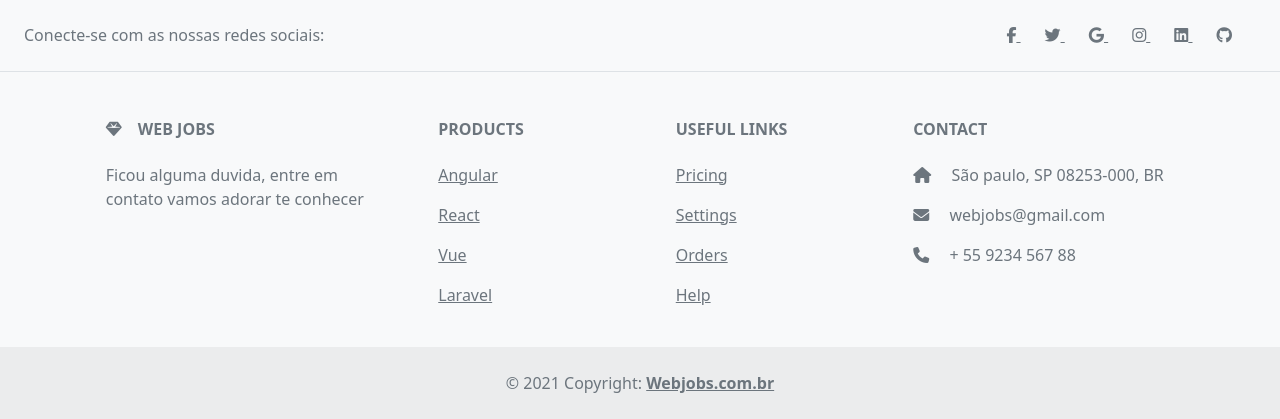
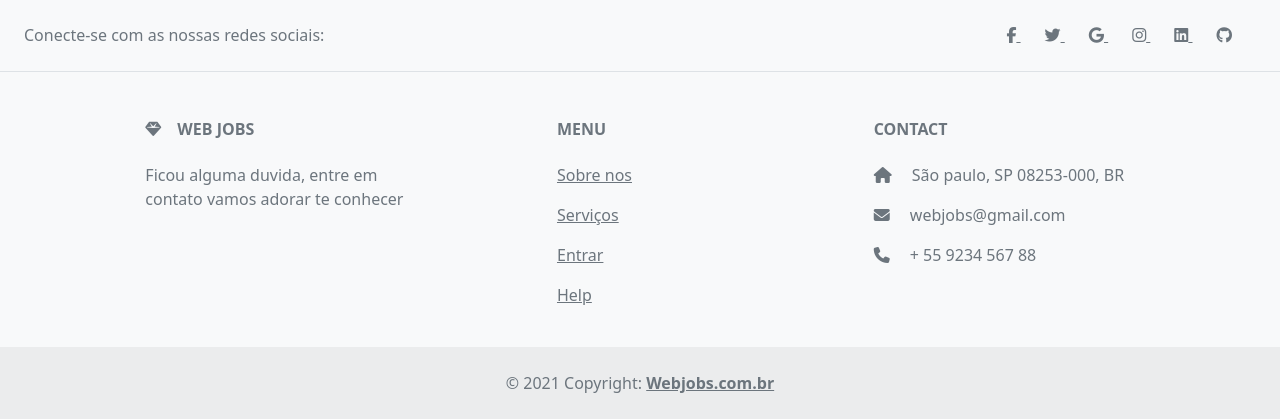
Before and after one commit to Johnnyv01/WEBJOBS, a PHP site: page / in a window 1280 px wide. Shown: the part 2541-2960 px from the top of the page. Run offline with PHP 8.4, Linux system fonts and the light colour scheme; some libraries are stand-ins or nearby versions.

Commit message:
Arrumando o footer e estilizando botoes

```diff
--- a/css/login.css
+++ b/css/login.css
@@ -298,7 +298,7 @@ body *{
     border-radius: 20px;
     box-shadow: 0px 10px 40px #111;
 }
-
+/* background: #109ae9e1;*/
 .card-login > h1 {
     color: rgb(255, 255, 255);
     font-weight: 800;
--- a/paginas/index.php
+++ b/paginas/index.php
@@ -196,43 +196,21 @@
             Ficou alguma duvida, entre em contato vamos adorar te conhecer
           </p>
         </div>
-        <!-- Grid column -->
-
-        <!-- Grid column -->
-        <div class="col-md-2 col-lg-2 col-xl-2 mx-auto mb-4">
-          <!-- Links -->
-          <h6 class="text-uppercase fw-bold mb-4">
-            Products
-          </h6>
-          <p>
-            <a href="#!" class="text-reset">Angular</a>
-          </p>
-          <p>
-            <a href="#!" class="text-reset">React</a>
-          </p>
-          <p>
-            <a href="#!" class="text-reset">Vue</a>
-          </p>
-          <p>
-            <a href="#!" class="text-reset">Laravel</a>
-          </p>
-        </div>
-        <!-- Grid column -->
 
         <!-- Grid column -->
         <div class="col-md-3 col-lg-2 col-xl-2 mx-auto mb-4">
           <!-- Links -->
           <h6 class="text-uppercase fw-bold mb-4">
-            Useful links
+           MENU
           </h6>
           <p>
-            <a href="#!" class="text-reset">Pricing</a>
+            <a href="#!" class="text-reset">Sobre nos</a>
           </p>
           <p>
-            <a href="#!" class="text-reset">Settings</a>
+            <a href="#!" class="text-reset">Serviços</a>
           </p>
           <p>
-            <a href="#!" class="text-reset">Orders</a>
+            <a href="#!" class="text-reset">Entrar</a>
           </p>
           <p>
             <a href="#!" class="text-reset">Help</a>
```
Also changed, not shown: paginas/login.php (+4 -22 lines), paginas/perfilPrestador/css/perfilPrestador.css (+21 -11 lines), paginas/perfilPrestador/perfilPrestador.php (+4 -6 lines), paginas/perfilPrestador/arquivos/637a33cbd42e8.png (deleted).
